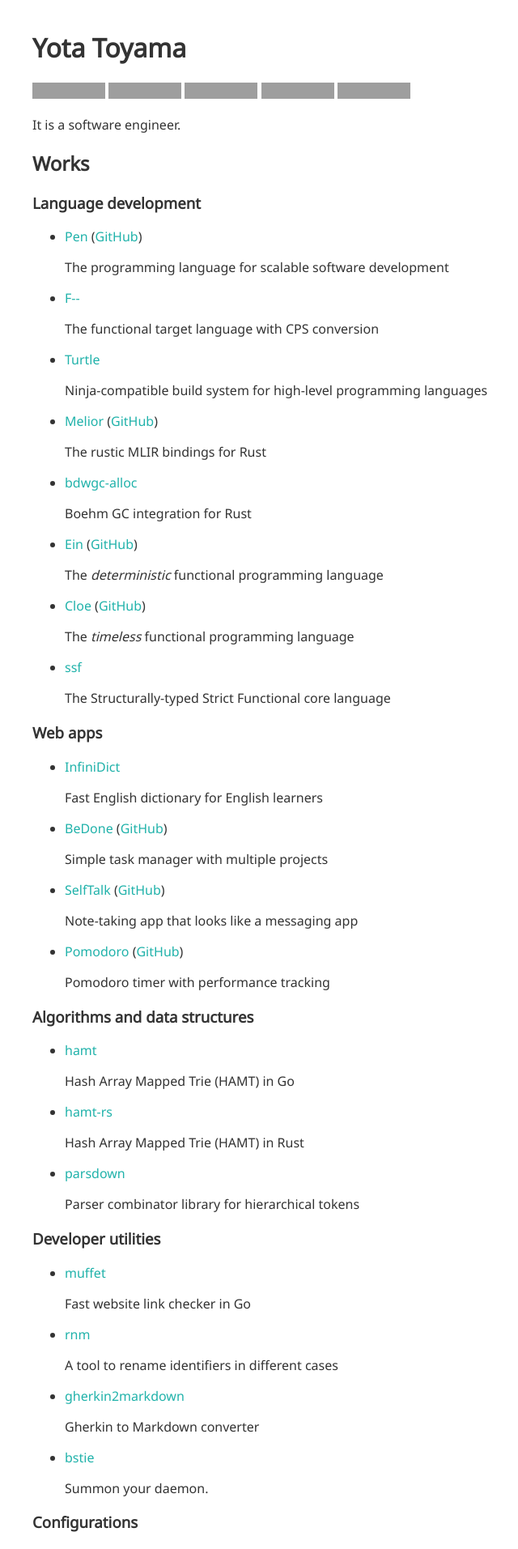
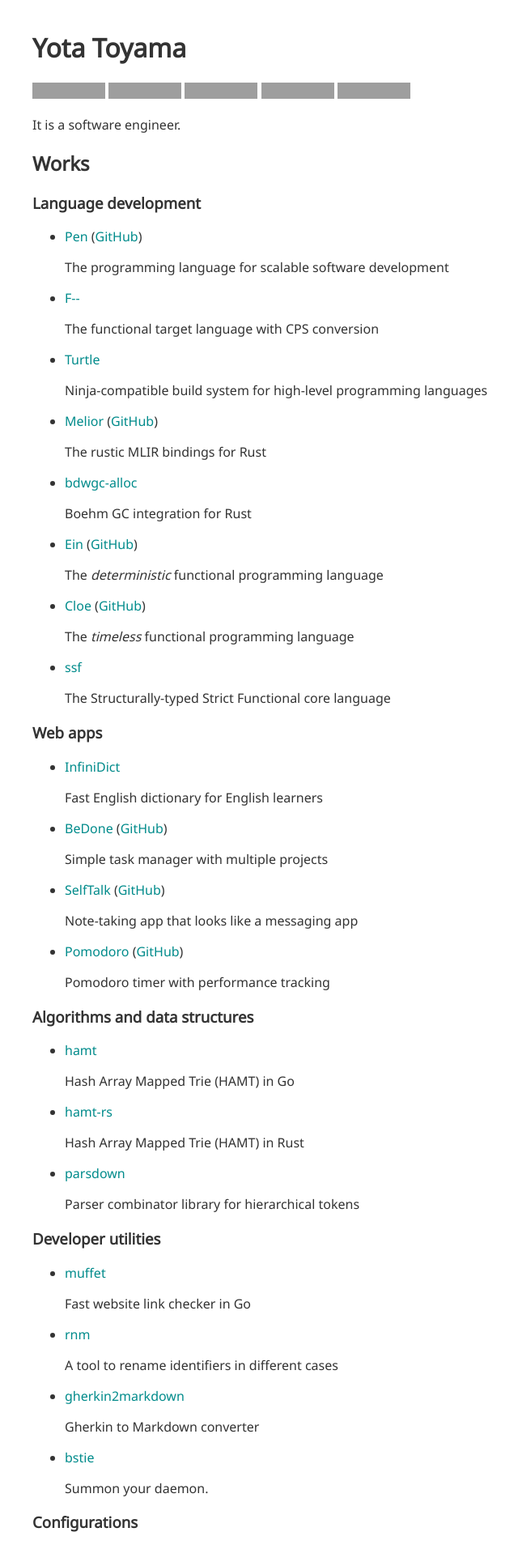
Before and after one commit to raviqqe/raviqqe.github.io, a Jekyll site: the page built from index.md, in a window 1280 px wide. Shown: the top 1913 px of the page at 81% size, without its empty margins (264-904 px from the left). Built offline with Jekyll 4.4.1, drawn with Linux system fonts in a browser that asks for light colours; grey boxes are pictures that could not be loaded.

Commit message:
Fix link color

```diff
--- a/_layouts/default.html
+++ b/_layouts/default.html
@@ -30,7 +30,7 @@
 
       a,
       a:visited {
-        color: lightseagreen;
+        color: darkcyan;
         text-decoration: none;
       }
 
```
